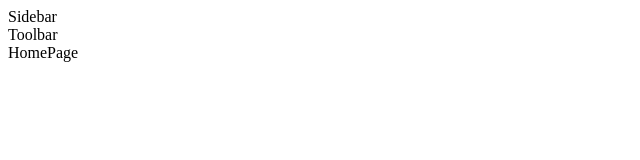
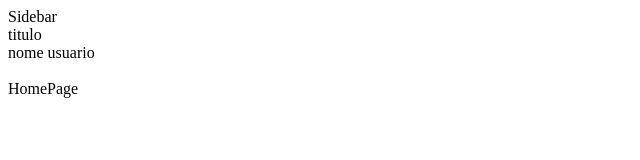
Before and after one commit to FullStack-Coqueiros/M3P-FrontEnd-Squad1, a React (Vite) app in the folder LabMedicineAPI/: page / in a window 1280 px wide. Shown: the top 160 px of the page, without its empty margins (0-640 px from the left). Built offline with nearby package versions, Linux system fonts and the light colour scheme.

Commit message:
inclusao div

```diff
--- a/LabMedicineAPI/src/Components/OthersComponents/Toolbar/Toolbar.jsx
+++ b/LabMedicineAPI/src/Components/OthersComponents/Toolbar/Toolbar.jsx
@@ -2,6 +2,16 @@ import React from 'react'
 
 export const Toolbar = () => {
     return (
-        <div>Toolbar</div>
-    )
+        <div className="container">
+
+        <div className="txtheader">titulo</div>
+
+        <div className="userheader">
+            <div className="txtuser">nome usuario</div>
+            <img src="" alt="" />
+
+        </div>
+
+        </div>
+        )
 }
```
